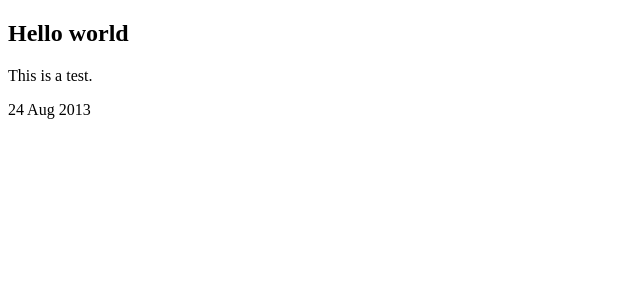
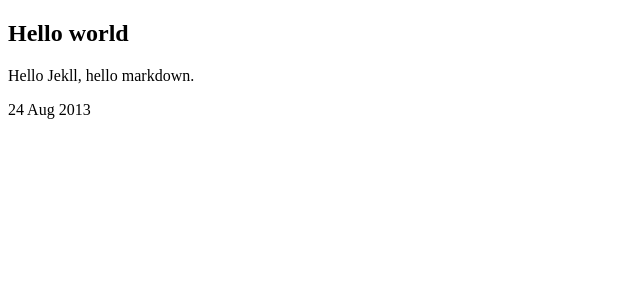
Before and after one commit to itomg/blog, a Jekyll site: the page built from _posts/2013-08-24-hello-world.md, in a window 1280 px wide. Shown: the top 300 px of the page, without its empty margins (0-640 px from the left). Built offline with Jekyll 4.4.1, drawn with Linux system fonts in a browser that asks for light colours; Markdown is read by kramdown in place of the engine named in the settings.

Commit message:
Change hello world content

```diff
--- a/_posts/2013-08-24-hello-world.md
+++ b/_posts/2013-08-24-hello-world.md
@@ -3,5 +3,5 @@ layout: default
 title: Hello world
 ---
 <h2>{{ page.title }}</h2>
-<p>This is a test.</p>
+<p>Hello Jekll, hello markdown.</p>
 <p>{{ page.date | date_to_string }}</p>
```
